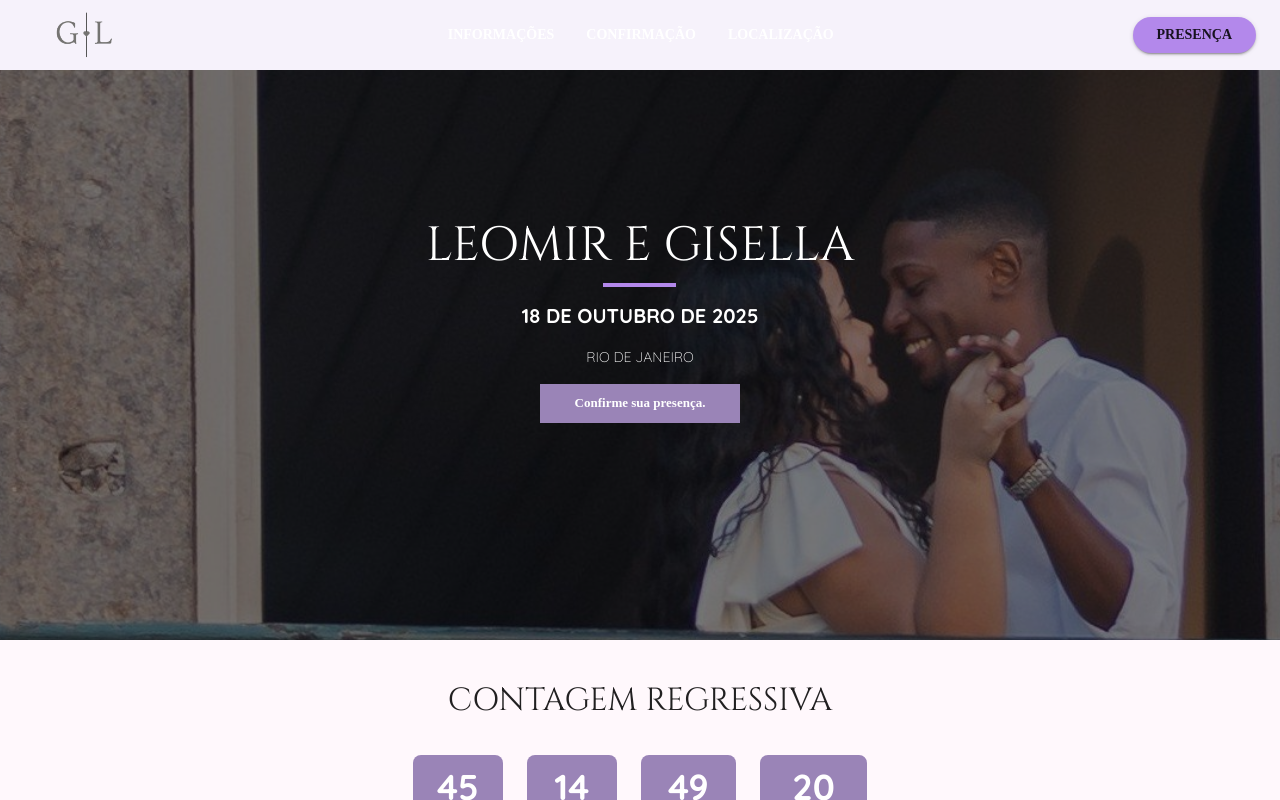
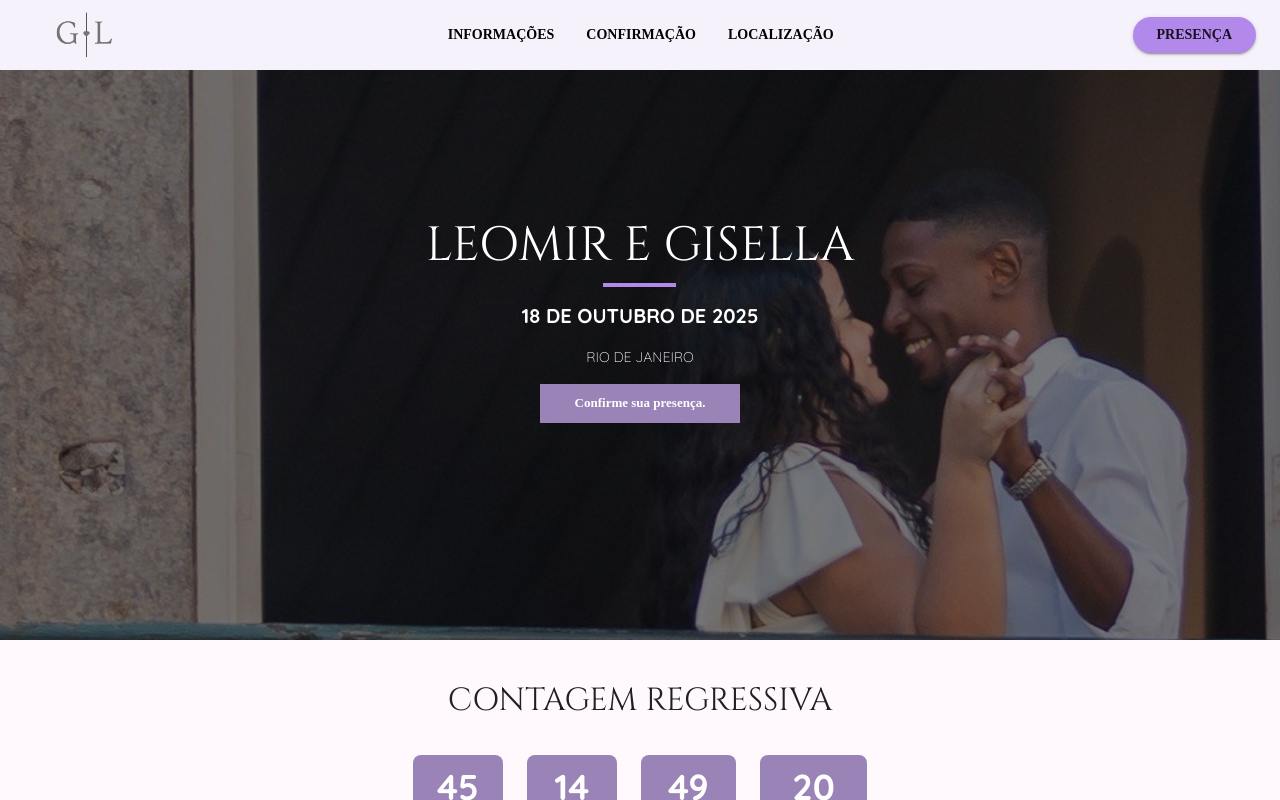
Before and after one commit to LafaDev/gisellaeleomir, a React (Vite) app: page / in a window 1280 px wide. Built offline with nearby package versions, Linux system fonts and the light colour scheme.

Commit message:
minor fix

```diff
--- a/src/modules/views/AppAppBar.tsx
+++ b/src/modules/views/AppAppBar.tsx
@@ -73,21 +73,21 @@ function AppAppBar() {
             >
               <Typography
                 variant="button"
-                sx={{ color: "white", cursor: "pointer" }}
+                sx={{ color: "black", cursor: "pointer" }}
                 onClick={() => handleScrollTo("information")}
               >
                 Informações
               </Typography>
               <Typography
                 variant="button"
-                sx={{ color: "white", cursor: "pointer" }}
+                sx={{ color: "black", cursor: "pointer" }}
                 onClick={() => handleScrollTo("confirmation")}
               >
                 Confirmação
               </Typography>
               <Typography
                 variant="button"
-                sx={{ color: "white", cursor: "pointer" }}
+                sx={{ color: "black", cursor: "pointer" }}
                 onClick={() => handleScrollTo("location")}
               >
                 Localização
--- a/src/modules/views/Casal.tsx
+++ b/src/modules/views/Casal.tsx
@@ -68,7 +68,6 @@ function Casal() {
           src={sacadaImage}
           alt="Casal"
           sx={{
-            height: "60%",
             width: "60%",
             maxWidth: 500,
             borderRadius: 2,
```
